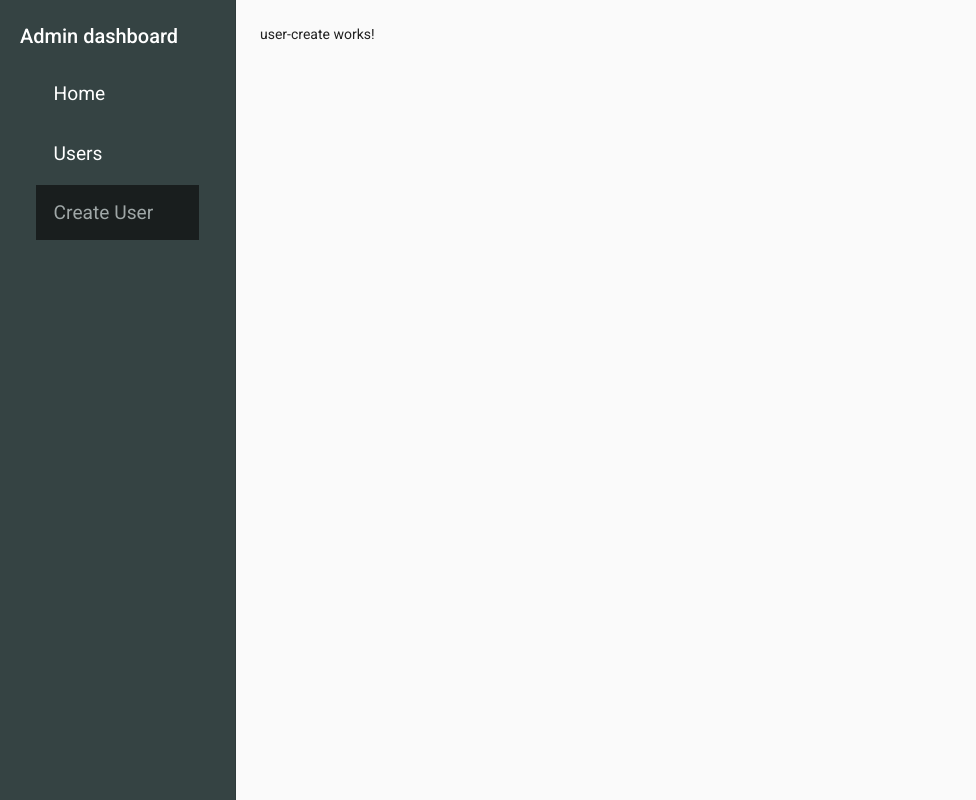
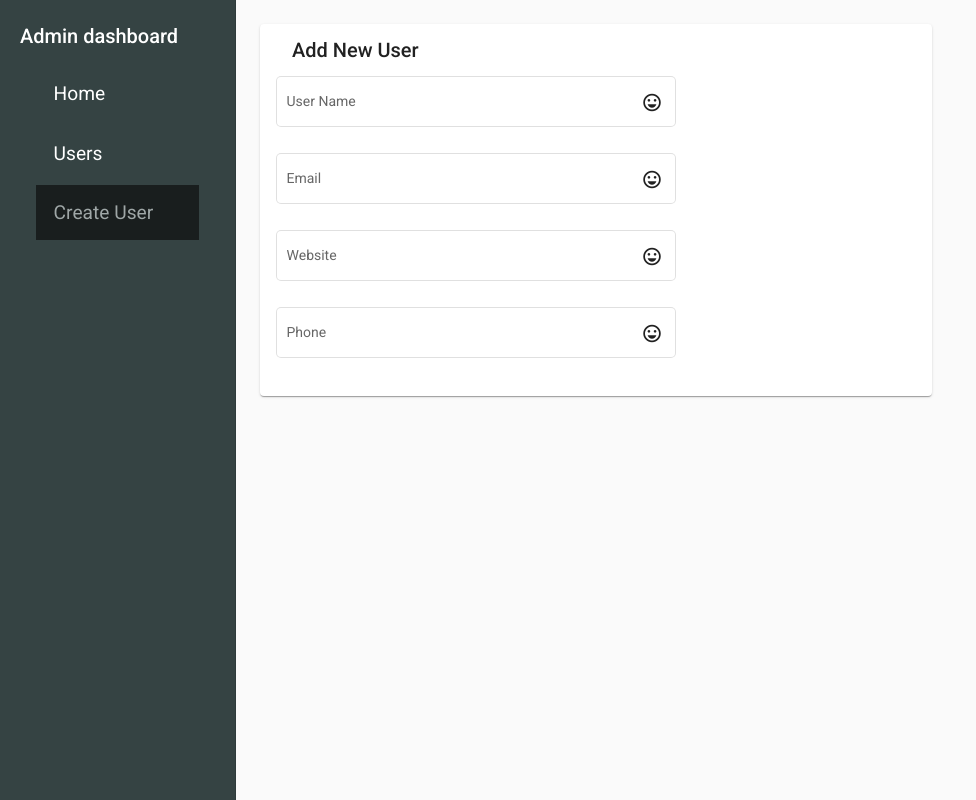
Before and after one commit to mariam-hamdy/admin-dashboard, an Angular app: page /createuser in a window 1280 px wide. Shown: the whole page, without its empty margins (0-976 px from the left). Built offline with nearby package versions, Linux system fonts and the light colour scheme.

Commit message:
Add files via upload

```diff
--- a/src/app/components/user-create/user-create.component.css
+++ b/src/app/components/user-create/user-create.component.css
@@ -0,0 +1,11 @@
+.addForm {
+    display: flex;
+    flex-direction: column;
+
+}
+mat-form-field {
+    width: 25rem;
+}
+.example-card {
+    width: 40rem;
+}
--- a/src/app/components/user-create/user-create.component.html
+++ b/src/app/components/user-create/user-create.component.html
@@ -1 +1,32 @@
-<p>user-create works!</p>
+<mat-card class="example-card">
+    <mat-card-header>
+        <mat-card-title>Add New User</mat-card-title>
+    </mat-card-header>
+    <mat-card-content>
+        <form class="addForm">
+            <mat-form-field appearance="outline">
+                <mat-label>User Name</mat-label>
+                <input matInput placeholder="Enter your name">
+                <mat-icon matSuffix>sentiment_very_satisfied</mat-icon>
+            </mat-form-field>
+
+            <mat-form-field appearance="outline">
+                <mat-label>Email</mat-label>
+                <input matInput placeholder="Enter your email">
+                <mat-icon matSuffix>sentiment_very_satisfied</mat-icon>
+            </mat-form-field>
+
+            <mat-form-field appearance="outline">
+                <mat-label>Website</mat-label>
+                <input matInput placeholder="Enter your website">
+                <mat-icon matSuffix>sentiment_very_satisfied</mat-icon>
+            </mat-form-field>
+
+            <mat-form-field appearance="outline">
+                <mat-label>Phone</mat-label>
+                <input matInput placeholder="Enter your phone">
+                <mat-icon matSuffix>sentiment_very_satisfied</mat-icon>
+            </mat-form-field>
+        </form>
+    </mat-card-content>
+</mat-card>
```
